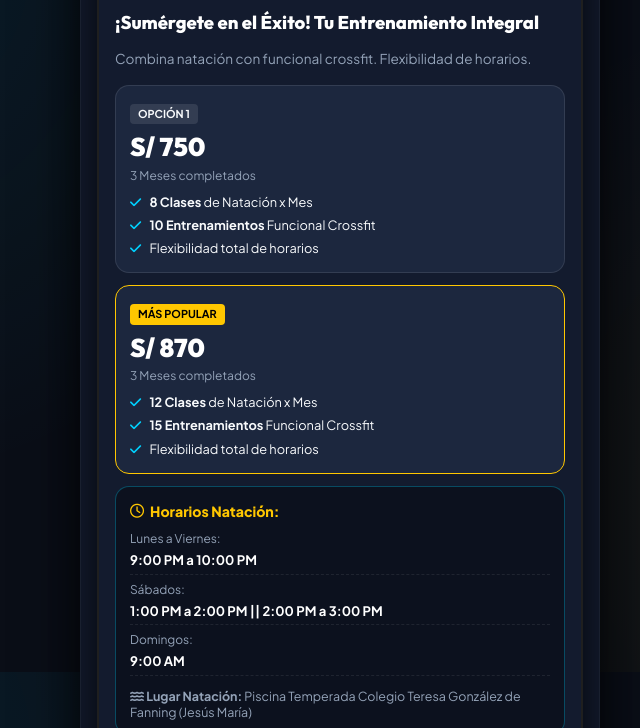
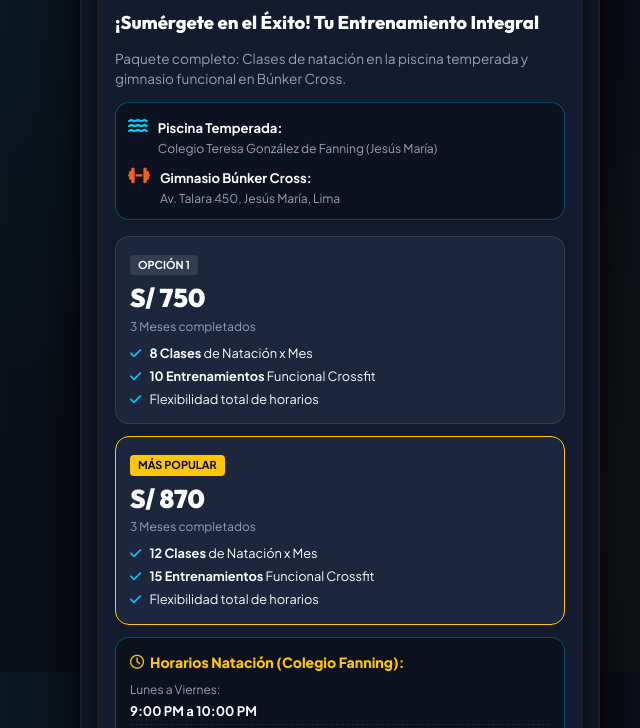
Before and after one commit to Pelaez12/kallpa-app, a plain HTML site: page index.html in a window 1280 px wide. Shown: the part 928-1656 px from the top of the page, without its empty margins (300-940 px from the left). Drawn offline with Linux system fonts and the light colour scheme.

Commit message:
Update Natación Integral dual location badges and social links

```diff
--- a/index.html
+++ b/index.html
@@ -115,7 +115,25 @@
                   </div>
 
                   <h3 class="promo-title">¡Sumérgete en el Éxito! Tu Entrenamiento Integral</h3>
-                  <p class="promo-desc">Combina natación con funcional crossfit. Flexibilidad de horarios.</p>
+                  <p class="promo-desc">Paquete completo: Clases de natación en la piscina temperada y gimnasio funcional en Búnker Cross.</p>
+
+                  <!-- Sedes de Natación Integral -->
+                  <div class="locations-dual-box">
+                    <div class="loc-item">
+                      <i class="fa-solid fa-water loc-icon swim"></i>
+                      <div>
+                        <strong>Piscina Temperada:</strong>
+                        <p>Colegio Teresa González de Fanning (Jesús María)</p>
+                      </div>
+                    </div>
+                    <div class="loc-item">
+                      <i class="fa-solid fa-dumbbell loc-icon gym"></i>
+                      <div>
+                        <strong>Gimnasio Búnker Cross:</strong>
+                        <p>Av. Talara 450, Jesús María, Lima</p>
+                      </div>
+                    </div>
+                  </div>
 
                   <div class="price-grid">
                     <div class="price-card option-card" data-plan="Paquete 1: S/ 750 (8 clases natación/mes + 10 funcional)">
@@ -143,16 +161,15 @@
 
                   <!-- Schedule Box for Natación -->
                   <div class="schedule-box natacion-theme">
-                    <h4><i class="fa-regular fa-clock"></i> Horarios Natación:</h4>
+                    <h4><i class="fa-regular fa-clock"></i> Horarios Natación (Colegio Fanning):</h4>
                     <ul>
                       <li><span>Lunes a Viernes:</span> <strong>9:00 PM a 10:00 PM</strong></li>
                       <li><span>Sábados:</span> <strong>1:00 PM a 2:00 PM || 2:00 PM a 3:00 PM</strong></li>
                       <li><span>Domingos:</span> <strong>9:00 AM</strong></li>
                     </ul>
-                    <p class="location-note"><i class="fa-solid fa-water"></i> <strong>Lugar Natación:</strong> Piscina Temperada Colegio Teresa González de Fanning (Jesús María)</p>
                   </div>
 
-                  <!-- Medios de Pago con Iconos Oficiales Proporcionados por el Usuario -->
+                  <!-- Medios de Pago con Iconos Oficiales -->
                   <div class="payment-methods-box">
                     <div class="pay-methods-title">
                       <i class="fa-regular fa-credit-card"></i> Medios de Pago Aceptados:
@@ -181,11 +198,11 @@
                 <div class="promo-details">
                   <div class="promo-header-tag bunker-theme">
                     <span class="tag-glow orange"><i class="fa-solid fa-dumbbell"></i> GIMNASIO & FUNCIONAL</span>
-                    <span class="months-tag">Transforma Cuerpo y Mente</span>
+                    <span class="months-tag">Av. Talara 450, Jesús María</span>
                   </div>
 
                   <h3 class="promo-title">Búnker Cross - Planes de Entrenamiento</h3>
-                  <p class="promo-desc">Todos los planes incluyen 20 días de congelamiento y 2 sesiones de piscina por mes.</p>
+                  <p class="promo-desc">Todos los planes incluyen 20 días de congelamiento y 2 sesiones de piscina de relajación por mes.</p>
 
                   <div class="bunker-grid">
                     <div class="bunker-card option-card" data-plan="Plan Mensual S/ 160">
@@ -267,7 +284,7 @@
                   </div>
 
                   <h3 class="promo-title">Club de Nadadores Kallpa (Jóvenes Estrellas)</h3>
-                  <p class="promo-desc">Entrena y participa en competencias de Natación, Aguas Abiertas o Triatlón.</p>
+                  <p class="promo-desc">Entrena en la piscina temperada del Colegio Fanning y participa en competencias de Natación, Aguas Abiertas o Triatlón.</p>
 
                   <div class="kallpa-packages">
                     <div class="kallpa-pkg-card option-card" data-plan="Paquete Kallpa: 12 Clases x S/ 330">
@@ -285,7 +302,7 @@
 
                   <!-- Schedule Box for Club Kallpa -->
                   <div class="schedule-box natacion-theme">
-                    <h4><i class="fa-regular fa-clock"></i> Horarios Natación:</h4>
+                    <h4><i class="fa-regular fa-clock"></i> Horarios Natación (Colegio Fanning):</h4>
                     <ul>
                       <li><span>Lunes a Viernes:</span> <strong>9:00 PM a 10:00 PM</strong></li>
                       <li><span>Sábados:</span> <strong>1:00 PM a 2:00 PM || 2:00 PM a 3:00 PM</strong></li>
@@ -355,8 +372,8 @@
                       <div class="sched-header">
                         <i class="fa-solid fa-person-swimming"></i>
                         <div>
-                          <strong>NATACIÓN Y CLUB KALLPA</strong>
-                          <span>Piscina Temperada Colegio Teresa González de Fanning (Jesús María)</span>
+                          <strong>PISCINA TEMPERADA (EL FANNING)</strong>
+                          <span>Colegio Teresa González de Fanning (Jesús María)</span>
                         </div>
                       </div>
                       <ul class="sched-list">
--- a/styles.css
+++ b/styles.css
@@ -576,6 +576,41 @@
 
 .promo-desc {
   font-size: 0.85rem;
+  color: var(--text-secondary);
+}
+
+/* Dual Location Box in Natación Integral */
+.locations-dual-box {
+  display: flex;
+  flex-direction: column;
+  gap: 8px;
+  background: rgba(0, 0, 0, 0.3);
+  padding: 12px;
+  border-radius: var(--radius-md);
+  border: 1px solid rgba(0, 210, 255, 0.3);
+}
+
+.loc-item {
+  display: flex;
+  align-items: flex-start;
+  gap: 10px;
+}
+
+.loc-icon {
+  font-size: 1.1rem;
+  margin-top: 2px;
+}
+
+.loc-icon.swim { color: var(--accent-cyan); }
+.loc-icon.gym { color: var(--accent-orange); }
+
+.loc-item strong {
+  font-size: 0.82rem;
+  color: #fff;
+}
+
+.loc-item p {
+  font-size: 0.76rem;
   color: var(--text-secondary);
 }
 
```
